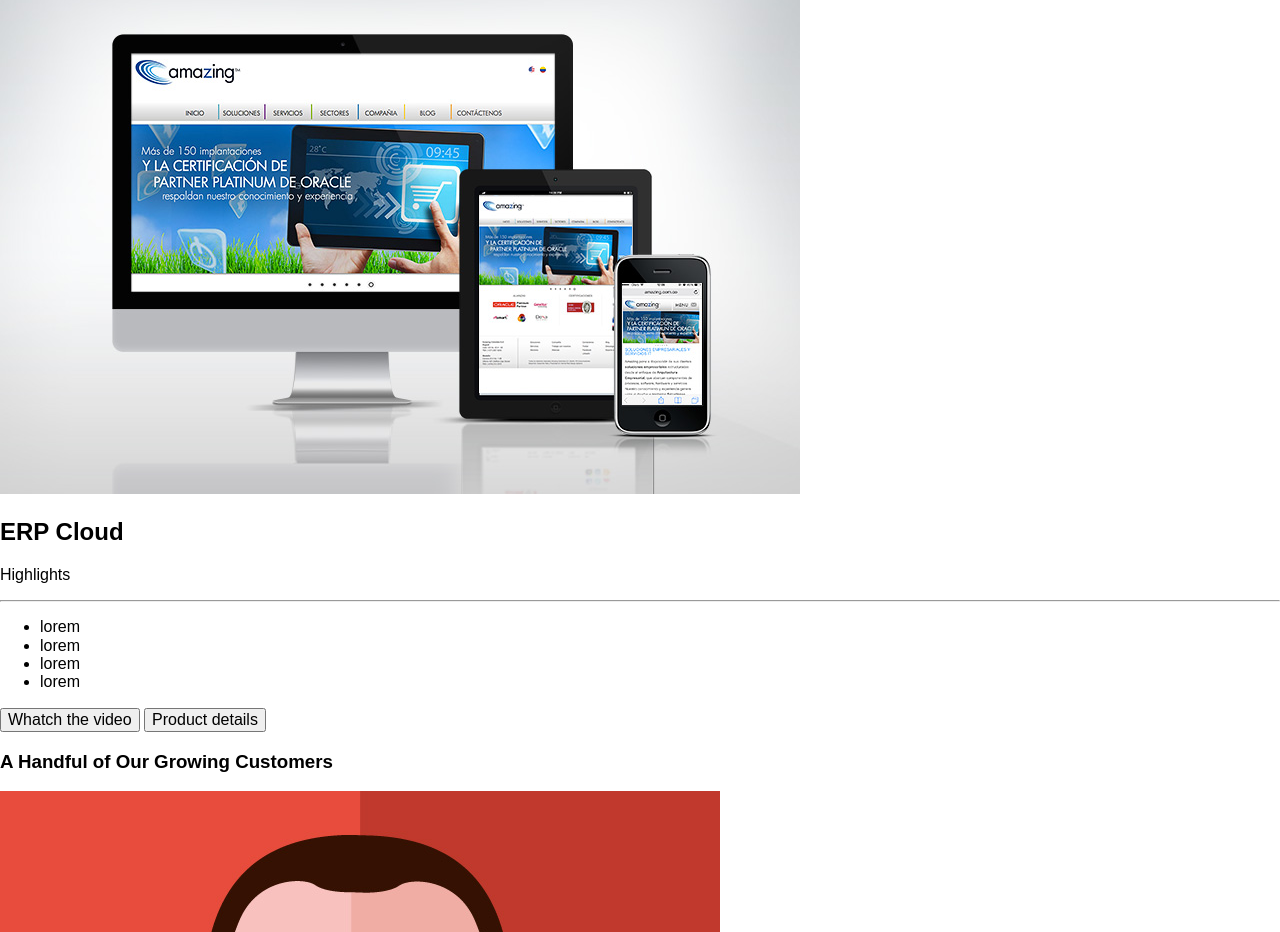
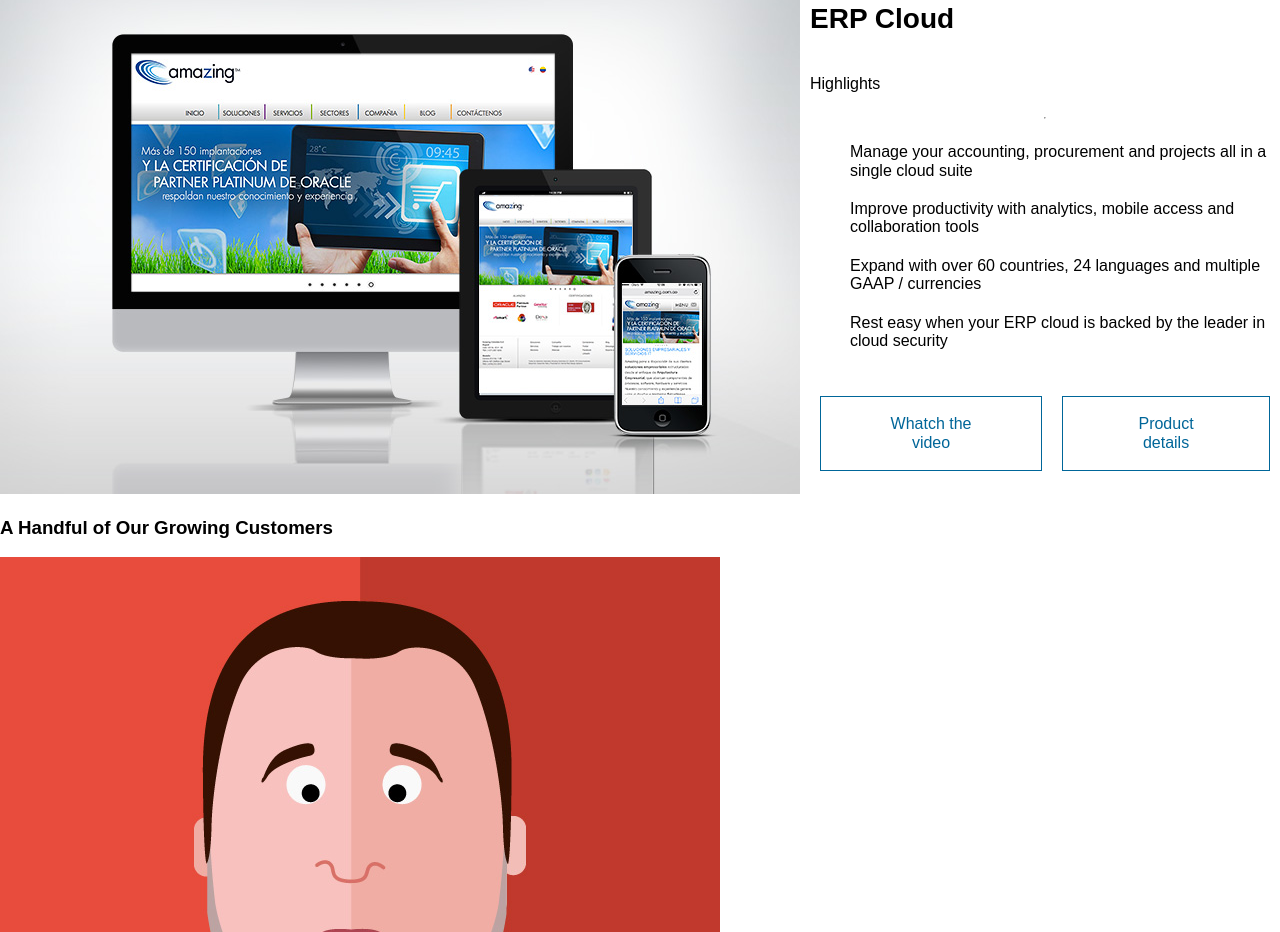
Before and after one commit to abbazurto/Proyecto, a plain HTML site: page index.html in a window 1280 px wide. Shown: the part 627-1559 px from the top of the page. Drawn offline with Linux system fonts and the light colour scheme.

Commit message:
erp cloud css 100%

```diff
--- a/index.html
+++ b/index.html
@@ -63,13 +63,16 @@
 		<p class="erpCloud-text-subtitle">Highlights</p>
 		<hr>
 		<ul class="erpCloud-text-list">
-					<li class="erpCloud-text-item">lorem</li>
-					<li class="erpCloud-text-item">lorem</li>
-					<li class="erpCloud-text-item">lorem</li>
-					<li class="erpCloud-text-item">lorem</li>
+					<li class="item">Manage your accounting, procurement and projects all in a single cloud suite</li>
+					<li class="item">Improve productivity with analytics, mobile access and collaboration tools</li>
+					<li class="item">Expand with over 60 countries, 24 languages and multiple GAAP / currencies</li>
+					<li class="item">Rest easy when your ERP cloud is backed by the leader in cloud security</li>
 		</ul>
-		<button class="erpCloud-text-button">Whatch the video</button>
-		<button class="erpCloud-text-button">Product details</button>
+<!-- .erpCloud-textcontentButtons -->
+<div class="erpCloud-textcontentButtons">
+		<button class="button">Whatch the video</button>
+		<button class="button">Product details</button>
+</div>
 
 
 
--- a/src/css/index.css
+++ b/src/css/index.css
@@ -143,3 +143,40 @@ body, html {
 	font-size: 1.25em;
 
 }
+/*// ERP Cloud */
+
+.erpCloud {
+	display: flex;
+}
+.erpCloud-text {
+	display: flex;
+	flex-direction: column;
+	justify-content: center;
+	padding-left: 10px;
+}
+.erpCloud-text-title {
+	font-size: 1.75em;
+}
+.erpCloud-text-list {
+	list-style: none;
+}
+
+.erpCloud-text-list .item {
+	margin: 0 0 20px;
+
+}
+.erpCloud-textcontentButtons {
+	display: flex;
+	justify-content: center;
+}
+.erpCloud-textcontentButtons .button {
+	padding: 18px 61px;
+	margin: 10px;
+	border: 1px solid #006699;
+	color: #006699;
+	background-color: transparent;
+}
+.erpCloud-textcontentButtons .button:hover {
+	border: 1px solid black;
+	color: black;
+}
```
